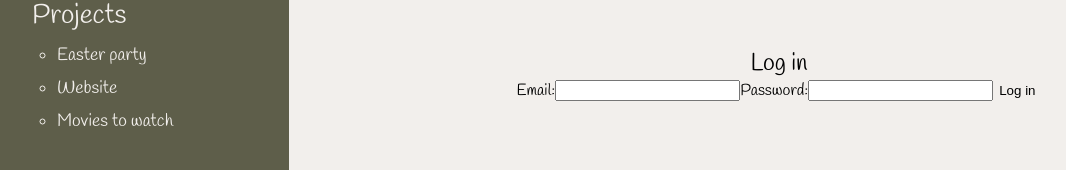
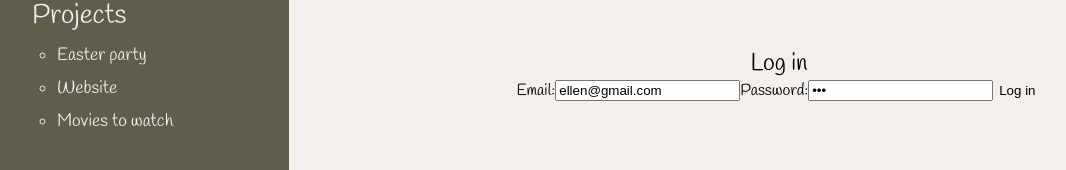
Before and after one commit to EllenSuni/MultiTask, a React (Vite) app: page /#/profile in a window 1280 px wide. Shown: the part 320-490 px from the top of the page, without its empty margins (11-1077 px from the left). Built offline with nearby package versions, Linux system fonts and the light colour scheme.

Commit message:
user is stored in context and localstorage

```diff
--- a/src/App.jsx
+++ b/src/App.jsx
@@ -7,7 +7,7 @@ import Header from "./components/Header";
 import Context from "./Context";
 
 import { createHashRouter, Outlet, RouterProvider } from "react-router-dom";
-import { useState } from "react";
+import { useEffect, useState } from "react";
 
 function App() {
   const router = createHashRouter([
@@ -30,11 +30,16 @@ function App() {
     },
   ]);
 
-  const [user, setUser] = useState({ email: null, password: null }),
-    [isLoggedIn, setIsLoggedIn] = useState(false);
+  const [user, setUser] = useState({ isLoggedIn: false });
+
+  useEffect(() => {
+    if (localStorage.getItem("user")) {
+      setUser(JSON.parse(localStorage.getItem("user")));
+    }
+  }, []);
 
   return (
-    <Context.Provider value={{ user, setUser, isLoggedIn, setIsLoggedIn }}>
+    <Context.Provider value={{ user, setUser }}>
       <RouterProvider router={router} />
     </Context.Provider>
   );
--- a/src/components/LogIn.jsx
+++ b/src/components/LogIn.jsx
@@ -1,24 +1,33 @@
 import { Formik, Form, Field } from "formik";
-import { useContext, useEffect } from "react";
+import { useContext } from "react";
 import Context from "../Context";
+import data from "../../data.json";
 
 function LogIn() {
-  const { user, setUser, isLoggedIn, setIsLoggedIn } = useContext(Context);
+  const { user, setUser } = useContext(Context);
 
-  useEffect(() => {
-    console.log(user);
-    console.log(isLoggedIn);
-  }, [isLoggedIn]);
+  function handleLogin(values) {
+    if (
+      data.users[0].email.includes(values.email) &&
+      data.users[0].password.includes(values.password)
+    ) {
+      setUser({ username: data.users[0].username, isLoggedIn: true });
+      console.log(user);
+      localStorage.setItem(
+        "user",
+        JSON.stringify({ username: data.users[0].username, isLoggedIn: true })
+      );
+    }
+  }
 
   return (
     <>
       <h2>Log in</h2>
       {user.email}
       <Formik
-        initialValues={{ email: "", password: "" }}
+        initialValues={{ email: "ellen@gmail.com", password: "hej" }}
         onSubmit={(values) => {
-          setUser(values);
-          setIsLoggedIn(true);
+          handleLogin(values);
         }}>
         {() => (
           <Form>
--- a/src/components/Profile.jsx
+++ b/src/components/Profile.jsx
@@ -2,11 +2,11 @@ import { useContext } from "react";
 import Context from "../Context";
 
 function Profile() {
-  const { setIsLoggedIn, setUser } = useContext(Context);
+  const { setUser } = useContext(Context);
 
   function handleLogOut() {
-    setIsLoggedIn(false);
-    setUser({ email: null, password: null });
+    setUser({ isLoggedIn: false });
+    localStorage.setItem("user", JSON.stringify({ isLoggedIn: false }));
   }
 
   return (
--- a/src/pages/ProfilePage.jsx
+++ b/src/pages/ProfilePage.jsx
@@ -4,12 +4,12 @@ import Profile from "../components/Profile";
 import Context from "../Context";
 
 function ProfilePage() {
-  const { isLoggedIn } = useContext(Context);
+  const { user } = useContext(Context);
 
   return (
     <>
       <h1>Profile</h1>
-      {isLoggedIn ? <Profile /> : <LogIn />}
+      {user.isLoggedIn ? <Profile /> : <LogIn />}
     </>
   );
 }
```
